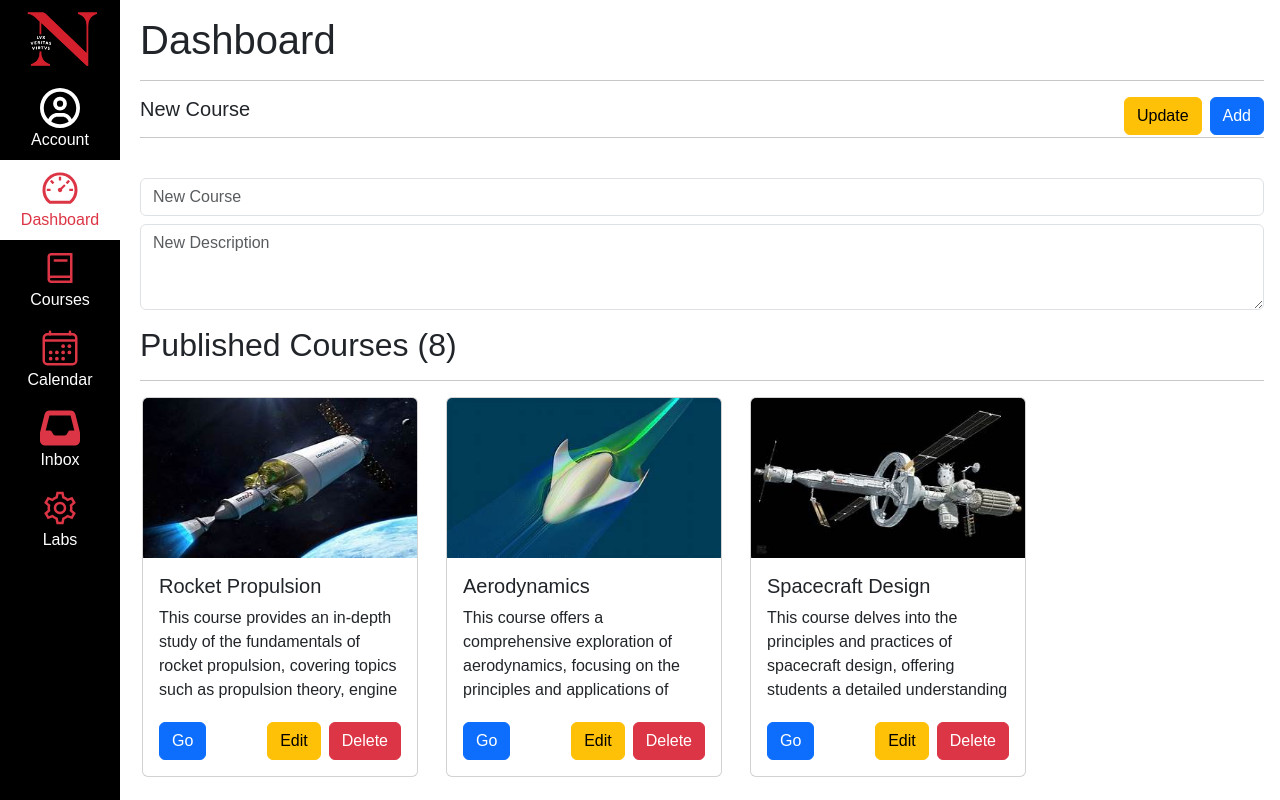
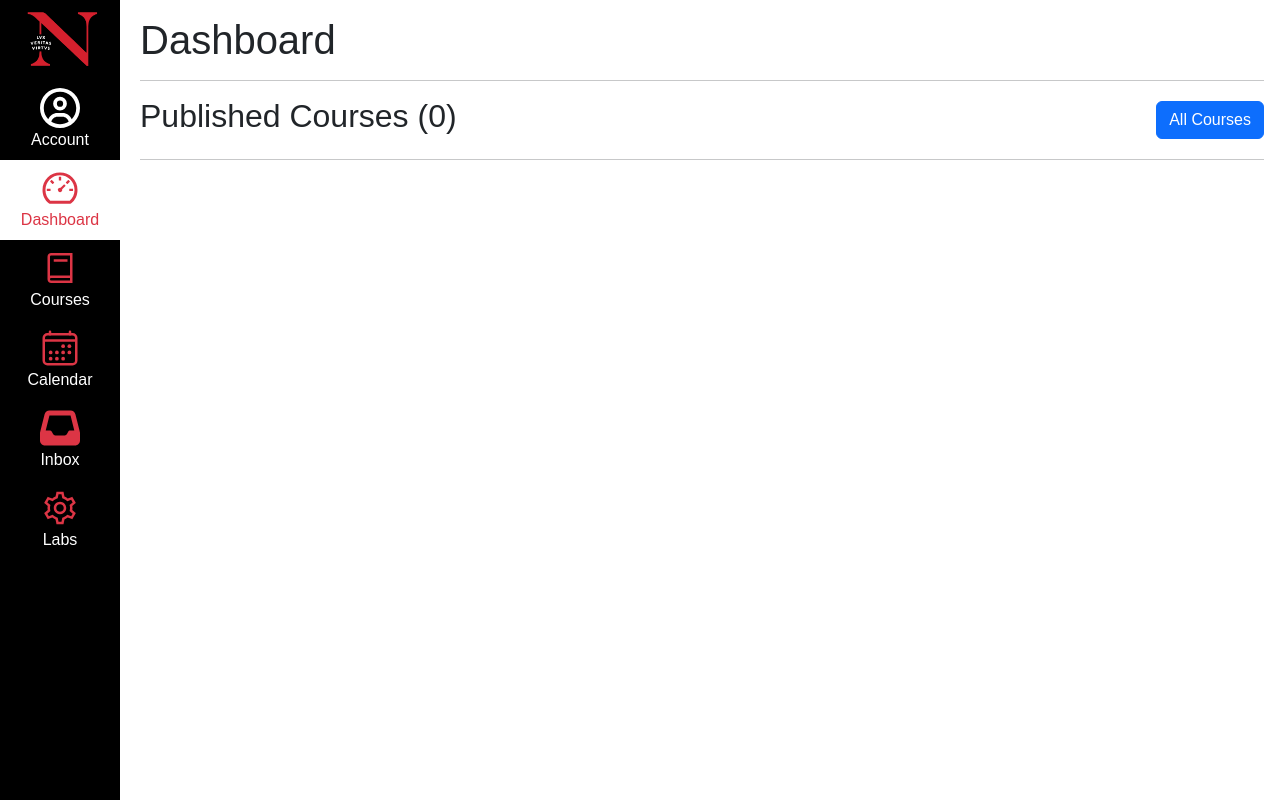
Before and after one commit to bhanupragnyaneu/kambaz-next-js, a Next.js app: page /Dashboard in a window 1280 px wide. Shown: the top 800 px of the page. Built offline with nearby package versions, Linux system fonts and the light colour scheme.

Commit message:
enrollments

```diff
--- a/app/(kambaz)/Account/Signin/page.tsx
+++ b/app/(kambaz)/Account/Signin/page.tsx
@@ -32,7 +32,7 @@ export default function Signin() {
       <FormControl defaultValue={credentials.password}
              onChange={(e) => setCredentials({ ...credentials, password: e.target.value })}
              className="mb-2" placeholder="password" type="password" id="wd-password" />
-      <Button onClick={Profile} id="wd-signin-btn" className="w-100" > Sign in </Button>
+      <Button onClick={signin} id="wd-signin-btn" className="w-100" > Sign in </Button>
       <Link id="wd-signup-link" href="/Account/Signup"> Sign up </Link>
     </div>
 );}
--- a/app/(kambaz)/Courses/reducer.ts
+++ b/app/(kambaz)/Courses/reducer.ts
@@ -11,7 +11,7 @@ const coursesSlice = createSlice({
  reducers: {
    addNewCourse: (state, { payload: course }) => {
      const newCourse = { ...course, _id: uuidv4() };
-     state.courses = [...state.courses, newCourse] as any;
+     state.courses = [...state.courses, newCourse];
    },
    deleteCourse: (state, { payload: courseId }) => {
      state.courses = state.courses.filter(
--- a/app/(kambaz)/Dashboard/page.tsx
+++ b/app/(kambaz)/Dashboard/page.tsx
@@ -3,9 +3,8 @@
 "use client";
 import { useDispatch, useSelector } from "react-redux";
 import { addNewCourse, deleteCourse, updateCourse } from "../Courses/reducer";
-import { v4 as uuidv4 } from "uuid";
+import { enrollCourse, unenrollCourse } from "../Enrollments/reducer";
 import Link from "next/link";
-import * as db from "../Database";
 import {
   Button,
   Card,
@@ -17,18 +16,14 @@ import {
   FormControl,
   Row,
 } from "react-bootstrap";
-import {
-  JSXElementConstructor,
-  ReactElement,
-  ReactNode,
-  ReactPortal,
-  useState,
-} from "react";
+import { useState } from "react";
+
 export default function Dashboard() {
   const { currentUser } = useSelector((state: any) => state.accountReducer);
-  const { enrollments } = db;
   const { courses } = useSelector((state: any) => state.coursesReducer);
+  const { enrollments } = useSelector((state: any) => state.enrollmentsReducer);
   const dispatch = useDispatch();
+
   const [course, setCourse] = useState<any>({
     _id: "0",
     name: "New Course",
@@ -39,9 +34,41 @@ export default function Dashboard() {
     description: "New Description",
   });
 
+  // Toggle between showing all courses and only enrolled courses
+  const [showAllCourses, setShowAllCourses] = useState(false);
+
+  // Check if user is enrolled in a course
+  const isEnrolled = (courseId: string) => {
+    return enrollments.some(
+      (enrollment: any) =>
+        enrollment.user === currentUser?._id && enrollment.course === courseId
+    );
+  };
+
+  // Handle enrollment
+  const handleEnroll = (courseId: string) => {
+    dispatch(enrollCourse({ userId: currentUser._id, courseId }));
+  };
+
+  // Handle unenrollment
+  const handleUnenroll = (courseId: string) => {
+    dispatch(unenrollCourse({ userId: currentUser._id, courseId }));
+  };
+
+  // Filter courses based on showAllCourses state
+  const visibleCourses = showAllCourses
+    ? courses
+    : courses.filter((course: any) => isEnrolled(course._id));
+
+  const isFaculty = currentUser?.role === "FACULTY";
+
   return (
     <div id="wd-dashboard">
       <h1 id="wd-dashboard-title">Dashboard</h1> <hr />
+
+      {/* Faculty-only course management section */}
+      {isFaculty && (
+        <>
           <h5>
             New Course
             <button
@@ -49,100 +76,69 @@ export default function Dashboard() {
               id="wd-add-new-course-click"
               onClick={() => dispatch(addNewCourse(course))}
             >
-          {" "}
-          Add{" "}
+              Add
             </button>
             <button
               className="btn btn-warning float-end me-2"
               onClick={() => dispatch(updateCourse(course))}
               id="wd-update-course-click"
             >
-          Update{" "}
+              Update
             </button>
           </h5>
           <hr />
           <br />
           <FormControl
             placeholder={course.name}
-        value={course.name=="New Course"? "" : course.name }
+            value={course.name === "New Course" ? "" : course.name}
             className="mb-2"
             onChange={(e) => setCourse({ ...course, name: e.target.value })}
           />
           <FormControl
             as="textarea"
             placeholder={course.description}
-        value={course.description=="New Description"? "" : course.description }
+            value={
+              course.description === "New Description" ? "" : course.description
+            }
             rows={3}
             className="mb-3"
-        onChange={(e) => setCourse({ ...course, description: e.target.value })}
+            onChange={(e) =>
+              setCourse({ ...course, description: e.target.value })
+            }
           />
-      <h2 id="wd-dashboard-published">Published Courses ({courses.length})</h2>{" "}
+        </>
+      )}
+
+      {/* Dashboard header with Enrollments button */}
+      <div className="d-flex justify-content-between align-items-center mb-3">
+        <h2 id="wd-dashboard-published">
+          {showAllCourses ? "All Courses" : "Published Courses"} (
+          {visibleCourses.length})
+        </h2>
+        <Button
+          variant="primary"
+          id="wd-enrollments-button"
+          onClick={() => setShowAllCourses(!showAllCourses)}
+        >
+          {showAllCourses ? "My Courses" : "All Courses"}
+        </Button>
+      </div>
       <hr />
+
+      {/* Course cards */}
       <div id="wd-dashboard-courses">
         <Row xs={1} md={5} className="g-4">
-          {courses
-            //         .filter((course) =>
-            // enrollments.some(
-            //   (enrollment) =>
-            //     enrollment.user === currentUser?._id &&
-            //     enrollment.course === course._id
-            //    ))
+          {visibleCourses.map((course: any) => {
+            const enrolled = isEnrolled(course._id);
 
-            .map(
-              (course: {
-                _id: any;
-                src: string | Blob | undefined;
-                name:
-                  | string
-                  | number
-                  | bigint
-                  | boolean
-                  | ReactElement<unknown, string | JSXElementConstructor<any>>
-                  | Iterable<ReactNode>
-                  | ReactPortal
-                  | Promise<
-                      | string
-                      | number
-                      | bigint
-                      | boolean
-                      | ReactPortal
-                      | ReactElement<
-                          unknown,
-                          string | JSXElementConstructor<any>
+            return (
+              <Col
+                key={course._id}
+                className="wd-dashboard-course"
+                style={{ width: "300px" }}
               >
-                      | Iterable<ReactNode>
-                      | null
-                      | undefined
-                    >
-                  | null
-                  | undefined;
-                description:
-                  | string
-                  | number
-                  | bigint
-                  | boolean
-                  | ReactElement<unknown, string | JSXElementConstructor<any>>
-                  | Iterable<ReactNode>
-                  | ReactPortal
-                  | Promise<
-                      | string
-                      | number
-                      | bigint
-                      | boolean
-                      | ReactPortal
-                      | ReactElement<
-                          unknown,
-                          string | JSXElementConstructor<any>
-                        >
-                      | Iterable<ReactNode>
-                      | null
-                      | undefined
-                    >
-                  | null
-                  | undefined;
-              }) => (
-                <Col className="wd-dashboard-course" style={{ width: "300px" }}>
                 <Card>
+                  {enrolled ? (
                     <Link
                       href={`/Courses/${course._id}/Home`}
                       className="wd-dashboard-course-link text-decoration-none text-dark"
@@ -156,234 +152,92 @@ export default function Dashboard() {
                       />
                       <CardBody className="card-body">
                         <CardTitle className="wd-dashboard-course-title text-nowrap overflow-hidden">
-                          {course.name}{" "}
+                          {course.name}
                         </CardTitle>
                         <CardText
                           className="wd-dashboard-course-description overflow-hidden"
                           style={{ height: "100px" }}
                         >
-                          {course.description}{" "}
+                          {course.description}
                         </CardText>
                         <Button variant="primary"> Go </Button>
-                        <button
-                          onClick={(event) => {
-                            event.preventDefault();
-                            dispatch(deleteCourse(course._id));
-                          }}
-                          className="btn btn-danger float-end"
-                          id="wd-delete-course-click"
+                      </CardBody>
+                    </Link>
+                  ) : (
+                    <>
+                      <CardImg
+                        src={course.src}
+                        alt="course logo"
+                        variant="top"
+                        width="100%"
+                        height={160}
+                      />
+                      <CardBody className="card-body">
+                        <CardTitle className="wd-dashboard-course-title text-nowrap overflow-hidden">
+                          {course.name}
+                        </CardTitle>
+                        <CardText
+                          className="wd-dashboard-course-description overflow-hidden"
+                          style={{ height: "100px" }}
                         >
-                          Delete
-                        </button>
+                          {course.description}
+                        </CardText>
+                      </CardBody>
+                    </>
+                  )}
+
+                  <CardBody className="pt-0">
+                    {/* Enrollment button */}
+                    {enrolled ? (
+                      <Button
+                        variant="danger"
+                        className="w-100 mb-2"
+                        onClick={() => handleUnenroll(course._id)}
+                      >
+                        Unenroll
+                      </Button>
+                    ) : (
+                      <Button
+                        variant="success"
+                        className="w-100 mb-2"
+                        onClick={() => handleEnroll(course._id)}
+                      >
+                        Enroll
+                      </Button>
+                    )}
+
+                    {/* Faculty-only edit/delete buttons */}
+                    {isFaculty && enrolled && (
+                      <div className="d-flex gap-2">
                         <button
                           id="wd-edit-course-click"
                           onClick={(event) => {
                             event.preventDefault();
                             setCourse(course);
                           }}
-                          className="btn btn-warning me-2 float-end"
+                          className="btn btn-warning flex-fill"
                         >
                           Edit
                         </button>
+                        <button
+                          onClick={(event) => {
+                            event.preventDefault();
+                            dispatch(deleteCourse(course._id));
+                          }}
+                          className="btn btn-danger flex-fill"
+                          id="wd-delete-course-click"
+                        >
+                          Delete
+                        </button>
+                      </div>
+                    )}
                   </CardBody>
-                    </Link>
                 </Card>
               </Col>
-              )
-            )}
+            );
+          })}
         </Row>
       </div>
     </div>
   );
 }
-
-// /* eslint-disable react/jsx-key */
-// "use client"
-// import Link from "next/link";
-// import * as db from "../Database";
-// import { Button, Card, CardBody, CardImg, CardText, CardTitle, Col, Row, Form, Modal } from "react-bootstrap";
-// import { useState } from "react";
-
-// export default function Dashboard() {
-//   const [courses, setCourses] = useState<any[]>(db.courses);
-//   const [showModal, setShowModal] = useState(false);
-//   const [newCourse, setNewCourse] = useState({
-//     _id: "",
-//     name: "",
-//     number: "",
-//     startDate: "",
-//     endDate: "",
-//     description: "",
-//     department: "",
-//     credits: 0,
-//     src: "/images/react.png"
-//   });
-
-//   // CREATE - Add new course
-//   const addCourse = () => {
-//     const course = {
-//       ...newCourse,
-//       _id: Date.now().toString(), // Simple ID generation
-//     };
-//     setCourses([...courses, course]);
-//     setNewCourse({
-//       _id: "",
-//       name: "",
-//       number: "",
-//       startDate: "",
-//       endDate: "",
-//       description: "",
-//       department: "",
-//       credits: 0,
-//       src: "/images/react.png"
-//     });
-//     setShowModal(false);
-//   };
-
-//   // UPDATE - Update course title
-//   const updateCourse = (courseId: string, newName: string) => {
-//     setCourses(courses.map(course =>
-//       course._id === courseId
-//         ? { ...course, name: newName }
-//         : course
-//     ));
-//   };
-
-//   // DELETE - Remove course
-//   const deleteCourse = (courseId: string) => {
-//     setCourses(courses.filter(course => course._id !== courseId));
-//   };
-
-//   return (
-//     <div id="wd-dashboard">
-//       <h1 id="wd-dashboard-title">Dashboard</h1> <hr />
-
-//       {/* Add Course Button */}
-//       <div className="d-flex justify-content-between align-items-center mb-3">
-//         <h2 id="wd-dashboard-published">Published Courses ({courses.length})</h2>
-//         <Button variant="success" onClick={() => setShowModal(true)}>
-//           + Add Course
-//         </Button>
-//       </div>
-//       <hr />
-
-//       <div id="wd-dashboard-courses">
-//         <Row xs={1} md={5} className="g-4">
-//           {courses.map((course) => (
-//             <Col key={course._id} className="wd-dashboard-course" style={{ width: "300px" }}>
-//               <Card>
-//                 <Link href={`/Courses/${course._id}/Home`}
-//                       className="wd-dashboard-course-link text-decoration-none text-dark" >
-//                   <CardImg src={course.src} alt="course logo" variant="top" width="100%" height={160} />
-//                   <CardBody className="card-body">
-//                     <CardTitle className="wd-dashboard-course-title text-nowrap overflow-hidden">
-//                       {course.name}
-//                     </CardTitle>
-//                     <CardText className="wd-dashboard-course-description overflow-hidden" style={{ height: "100px" }}>
-//                       {course.description}
-//                     </CardText>
-//                     <Button variant="primary"> Go </Button>
-//                   </CardBody>
-//                 </Link>
-
-//                 {/* CRUD Action Buttons */}
-//                 <CardBody className="pt-0">
-//                   <div className="d-flex justify-content-between">
-//                     <Button
-//                       variant="warning"
-//                       size="sm"
-//                       onClick={(e) => {
-//                         e.preventDefault();
-//                         const newName = prompt("Enter new course name:", course.name);
-//                         if (newName) updateCourse(course._id, newName);
-//                       }}
-//                     >
-//                       Edit
-//                     </Button>
-//                     <Button
-//                       variant="danger"
-//                       size="sm"
-//                       onClick={(e) => {
-//                         e.preventDefault();
-//                         if (window.confirm(`Delete course "${course.name}"?`)) {
-//                           deleteCourse(course._id);
-//                         }
-//                       }}
-//                     >
-//                       Delete
-//                     </Button>
-//                   </div>
-//                 </CardBody>
-//               </Card>
-//             </Col>
-//           ))}
-//         </Row>
-//       </div>
-
-//       {/* Add Course Modal */}
-//       <Modal show={showModal} onHide={() => setShowModal(false)}>
-//         <Modal.Header closeButton>
-//           <Modal.Title>Add New Course</Modal.Title>
-//         </Modal.Header>
-//         <Modal.Body>
-//           <Form>
-//             <Form.Group className="mb-3">
-//               <Form.Label>Course Name</Form.Label>
-//               <Form.Control
-//                 type="text"
-//                 value={newCourse.name}
-//                 onChange={(e) => setNewCourse({...newCourse, name: e.target.value})}
-//                 placeholder="Enter course name"
-//               />
-//             </Form.Group>
-//             <Form.Group className="mb-3">
-//               <Form.Label>Course Number</Form.Label>
-//               <Form.Control
-//                 type="text"
-//                 value={newCourse.number}
-//                 onChange={(e) => setNewCourse({...newCourse, number: e.target.value})}
-//                 placeholder="Enter course number"
-//               />
-//             </Form.Group>
-//             <Form.Group className="mb-3">
-//               <Form.Label>Description</Form.Label>
-//               <Form.Control
-//                 as="textarea"
-//                 rows={3}
-//                 value={newCourse.description}
-//                 onChange={(e) => setNewCourse({...newCourse, description: e.target.value})}
-//                 placeholder="Enter course description"
-//               />
-//             </Form.Group>
-//             <Form.Group className="mb-3">
-//               <Form.Label>Department</Form.Label>
-//               <Form.Control
-//                 type="text"
-//                 value={newCourse.department}
-//                 onChange={(e) => setNewCourse({...newCourse, department: e.target.value})}
-//                 placeholder="Enter department"
-//               />
-//             </Form.Group>
-//             <Form.Group className="mb-3">
-//               <Form.Label>Credits</Form.Label>
-//               <Form.Control
-//                 type="number"
-//                 value={newCourse.credits}
-//                 onChange={(e) => setNewCourse({...newCourse, credits: parseInt(e.target.value)})}
-//                 placeholder="Enter credits"
-//               />
-//             </Form.Group>
-//           </Form>
-//         </Modal.Body>
-//         <Modal.Footer>
-//           <Button variant="secondary" onClick={() => setShowModal(false)}>
-//             Cancel
-//           </Button>
-//           <Button variant="primary" onClick={addCourse}>
-//             Add Course
-//           </Button>
-//         </Modal.Footer>
-//       </Modal>
-//     </div>
-//   );
-// }
--- /dev/null
+++ b/app/(kambaz)/Enrollments/reducer.ts
@@ -0,0 +1,31 @@
+/* eslint-disable @typescript-eslint/no-explicit-any */
+import { createSlice } from "@reduxjs/toolkit";
+import * as db from "../Database";
+
+const initialState = {
+  enrollments: db.enrollments,
+};
+
+const enrollmentsSlice = createSlice({
+  name: "enrollments",
+  initialState,
+  reducers: {
+    enrollCourse: (state, { payload: { userId, courseId } }) => {
+      const newEnrollment = {
+        _id: new Date().getTime().toString(),
+        user: userId,
+        course: courseId,
+      };
+      state.enrollments = [...state.enrollments, newEnrollment] as any;
+    },
+    unenrollCourse: (state, { payload: { userId, courseId } }) => {
+      state.enrollments = state.enrollments.filter(
+        (enrollment: any) =>
+          !(enrollment.user === userId && enrollment.course === courseId)
+      ) as any;
+    },
+  },
+});
+
+export const { enrollCourse, unenrollCourse } = enrollmentsSlice.actions;
+export default enrollmentsSlice.reducer;
--- a/app/(kambaz)/store.tsx
+++ b/app/(kambaz)/store.tsx
@@ -3,6 +3,7 @@ import coursesReducer from "./Courses/reducer";
 import modulesReducer from "./Courses/[cid]/Modules/reducer";
 import accountReducer from "./Account/reducer";
 import assignmentsReducer from "./Courses/[cid]/Assignments/reducer";
+import enrollmentsReducer from "./Enrollments/reducer";
 // import assignmentReducer from "./Courses/[cid]/Assignments/reducer"
 const store = configureStore({
  reducer: {
@@ -10,6 +11,7 @@ const store = configureStore({
     modulesReducer,
     accountReducer,
     assignmentsReducer,
+    enrollmentsReducer
   },
 });
 export default store;
```
Lines whose indentation alone changed are shown as unchanged.
